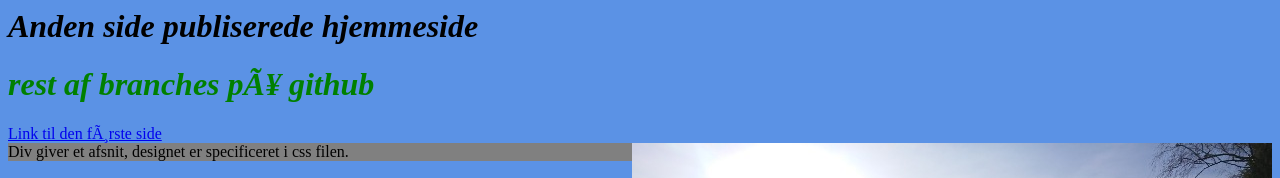
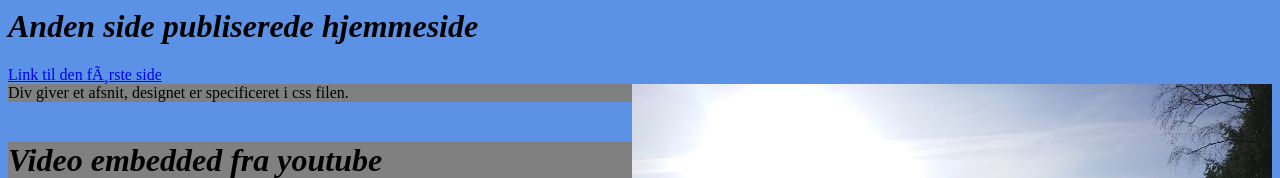
Before and after one commit to mpsteenstrupTest/mpsteenstrup.github.io, a plain HTML site: page side2.html in a window 1280 px wide. Shown: the top 178 px of the page. Drawn offline with Linux system fonts and the light colour scheme.

Commit message:
Update side2.html

```diff
--- a/side2.html
+++ b/side2.html
@@ -8,7 +8,6 @@
 </head>
 <body>
   <h1> Anden side publiserede hjemmeside </h1>
-                                           <h1 style="color: green"> rest af branches på github </h1>
 <a href="index.html">Link til den første side </a>
  <br>
 <div>
```
